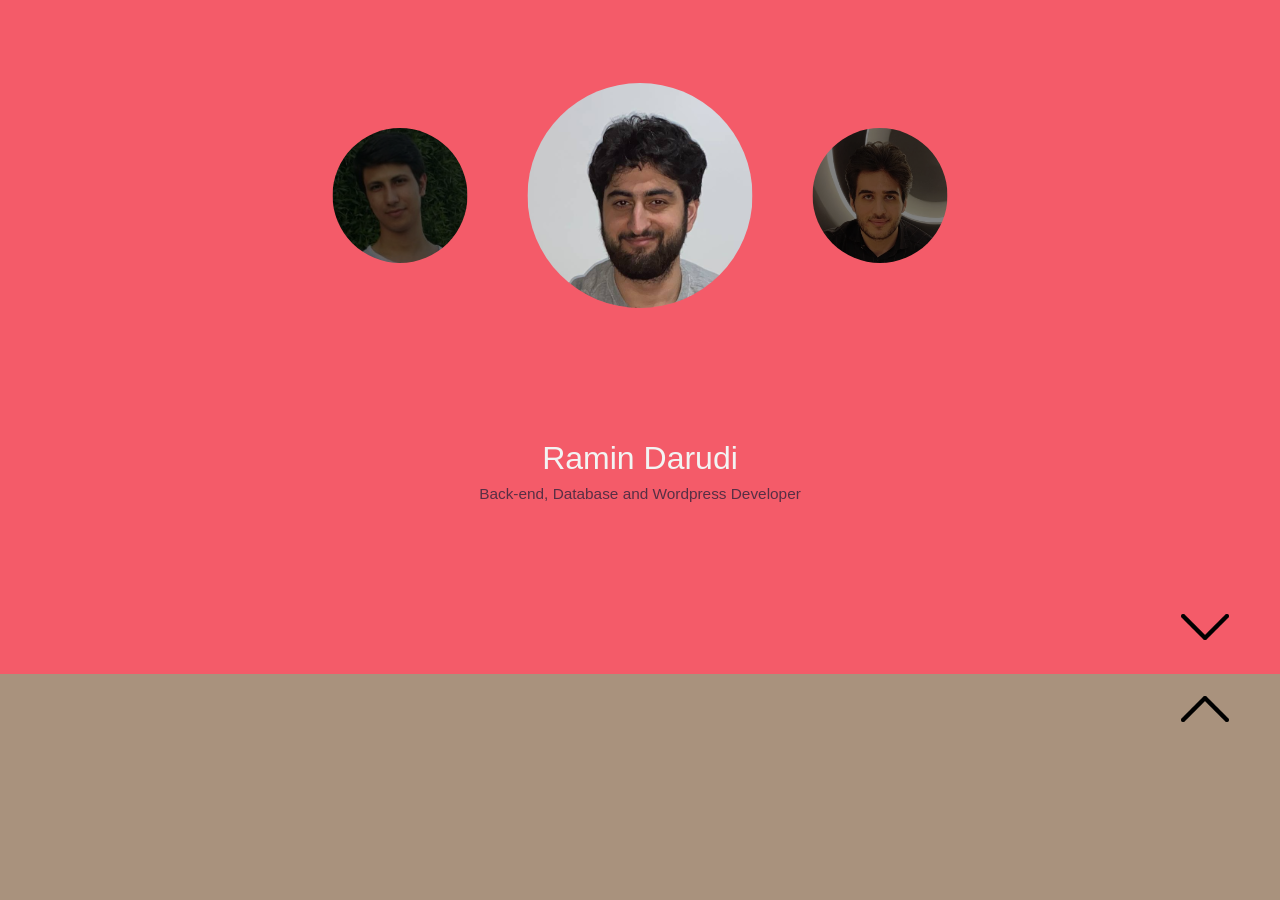
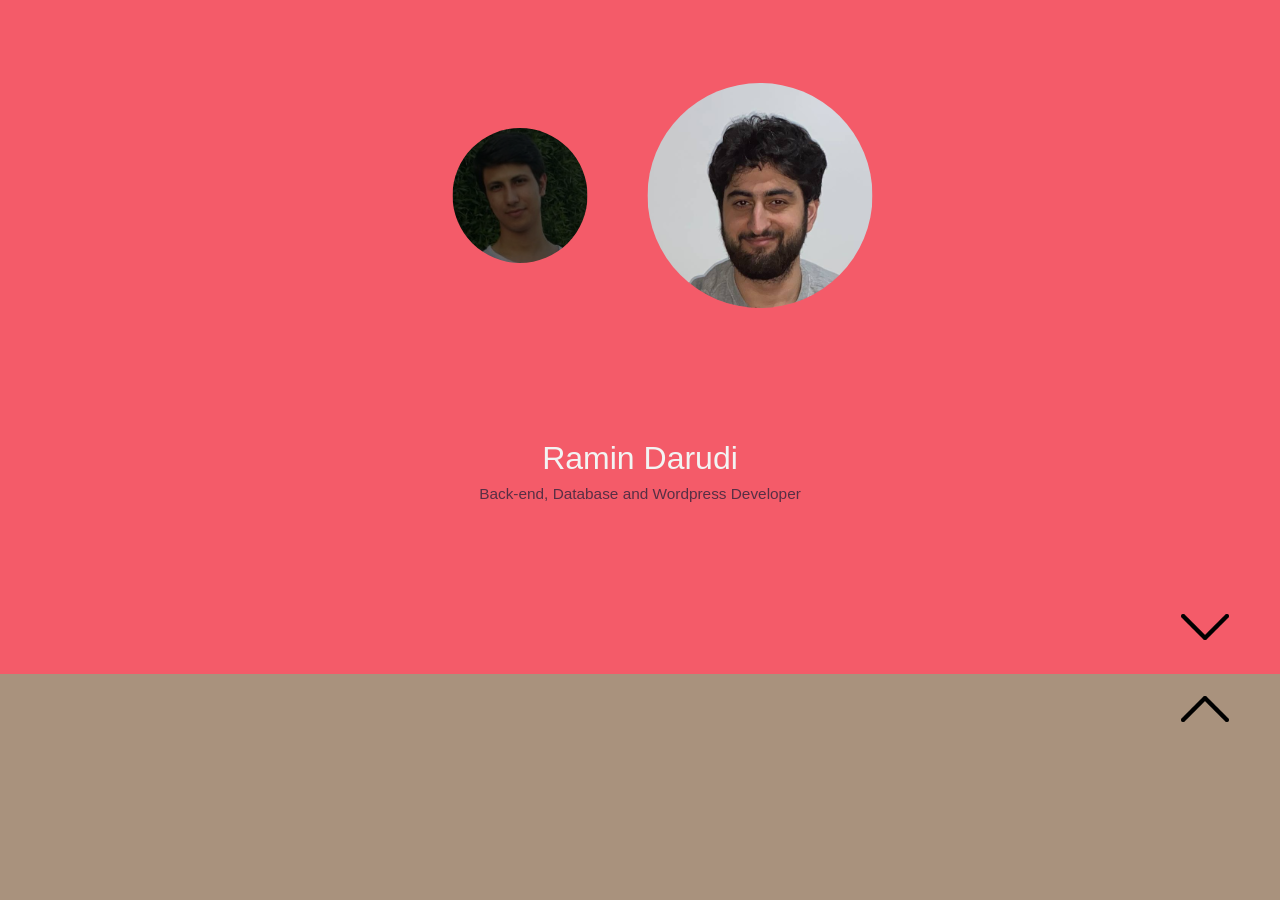
Before and after one commit to HamedTech-Dev/ReckonTech, a React (Create React App) app: page / in a window 1280 px wide. Shown: the part 1726-2626 px from the top of the page. Built offline with nearby package versions, Linux system fonts and the light colour scheme; a web font is replaced by a local one.

Commit message:
[feat]home:removed hamed from team XD

```diff
--- a/src/home/layout.css
+++ b/src/home/layout.css
@@ -19,40 +19,34 @@ div.cart > img {
   border-radius: 10px;
 }
 
-div.side-member {
+div.side {
   max-width: 300px;
   max-height: 300px;
   aspect-ratio: square;
-  border: transparent 1px solid;
-  border-radius: 999px;
   transform: scale(0.6);
   filter: brightness(0.5);
   transition: all 300ms linear;
 }
 
-div.main-member {
+div.main {
   max-width: 300px;
   max-height: 300px;
-  border: transparent 1px solid;
-  border-radius: 999px;
   aspect-ratio: square;
   transition: all 300ms linear;
-}
-
-div.hamed_profile {
-  background-image: url("../assets/images/Hamed_profile.JPG");
-  background-size: 300%;
-  background-position: 40% 45%;
 }
 
 div.kurosh_profile {
   background-image: url("../assets/images/kurosh_profile.jpg");
   background-size: 300%;
   background-position: 30% 20%;
+  border: transparent 1px solid;
+  border-radius: 999px;
 }
 
 div.ramin_profile {
   background-image: url("../assets/images/ramin_profile.jpg");
   background-size: cover;
   background-position: -10% 35%;
+  border: transparent 1px solid;
+  border-radius: 999px;
 }
--- a/src/home/layout.jsx
+++ b/src/home/layout.jsx
@@ -8,9 +8,6 @@ import phone_icon from "../assets/icons/whatsapp.png";
 import email_icon from "../assets/icons/email.png";
 import instagram_icon from "../assets/icons/instagram.png";
 import linkedin_icon from "../assets/icons/linkedin.png";
-import ramin_profile from "../assets/images/ramin_profile.jpg";
-import hamed_profile from "../assets/images/Hamed_profile.JPG";
-import kurosh_profile from "../assets/images/kurosh_profile.jpg";
 import { Scroller } from "../utility/scroller";
 import "./layout.css";
 
@@ -177,12 +174,11 @@ function Information({ setRef }) {
 function TeamInfo({ setRef }) {
   const ref = useRef(null);
   const [members, setMembers] = useState({
-    previous: "hamed_profile",
-    main: "kurosh_profile",
-    next: "ramin_profile",
+    main: "main",
+    side: "side",
     information: {
       name: "Kurosh Zahle Rajabi",
-      description: "Front-end and Back-end Developer.",
+      description: "Front-end, Back-end and Wordpress Developer",
     },
   });
 
@@ -190,52 +186,41 @@ function TeamInfo({ setRef }) {
     setRef(ref, "Team members");
 
     setTimeout(changeSequence, 5000);
+    console.log("sosososo");
   });
 
   const setInformation = () => {
     let information;
+
+    const Ramins_info = {
+      name: "Ramin Darudi",
+      description: "Back-end, Database and Wordpress Developer",
+    };
+
+    const Kuroshs_info = {
+      name: "Kurosh Zhale Rajabi",
+      description: "Front-end, Back-end and Wordpress Developer",
+    };
+
     if (members.information.name.includes("Kurosh"))
-      information = {
-        name: "Ramin Darudi",
-        description: "Back-end, Database and Wordpress Developer",
-      };
+      information = Ramins_info;
     else if (members.information.name.includes("Ramin"))
-      information = {
-        name: "Hamed Ghasemi",
-        description: "Front-end, Wordpress and Back-end Developer",
-      };
-    else if (members.information.name.includes("Hamed"))
-      information = {
-        name: "Kurosh Zahle Rajabi",
-        description: "Front-end and Back-end Developer.",
-      };
-
+      information = Kuroshs_info;
     return information;
   };
 
   const changeSequence = () => {
     setMembers({
-      previous: members.main,
-      main: members.next,
-      next: members.previous,
+      main: members.side,
+      side: members.main,
       information: setInformation(),
     });
   };
 
-  const onClick_next = (mode) => {
+  const onClick_side = () => {
     setMembers({
-      previous: members.main,
-      main: members.next,
-      next: members.previous,
-      information: setInformation(),
-    });
-  };
-
-  const onClick_previous = () => {
-    setMembers({
-      previous: members.next,
-      main: members.previous,
-      next: members.main,
+      main: members.side,
+      side: members.main,
       information: setInformation(),
     });
   };
@@ -252,20 +237,14 @@ function TeamInfo({ setRef }) {
         </h1>
         <div className="flex gap-5 h-4/6 scale-75 justify-center -mt-8">
           <div
-            className={`side-member ${members.previous} w-1/3`}
-            hidden={false}
-            role="button"
-            onClick={onClick_previous}
-          ></div>
-          <div
-            className={`main-member ${members.main} w-1/3`}
+            className={`kurosh_profile ${members.main} w-1/3`}
             hidden={false}
           ></div>
           <div
-            className={`side-member ${members.next} w-1/3`}
+            className={`ramin_profile ${members.side} w-1/3`}
             hidden={false}
             role="button"
-            onClick={onClick_next}
+            onClick={onClick_side}
           ></div>
         </div>
         <div className="h-1/6 w-full flex flex-col text-[var(--light)] relative bottom-5">
```
Also changed, not shown: src/assets/images/Hamed_profile.JPG (deleted).
